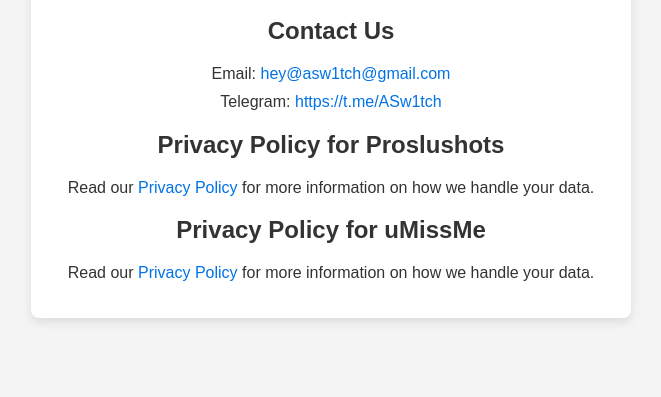
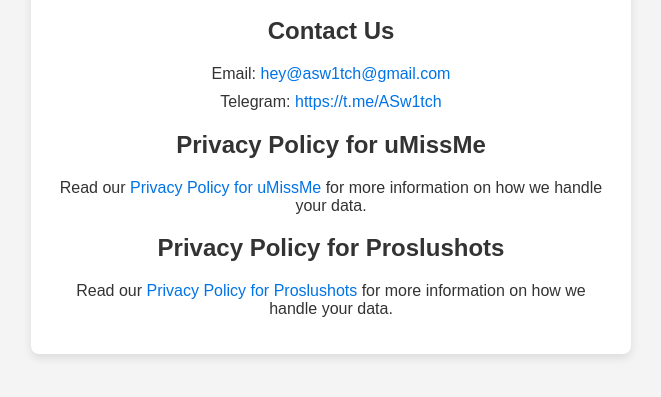
Before and after one commit to ASw1tch/asw1tch.github.io, a plain HTML site: page index.html in a window 1280 px wide. Shown: the part 159-556 px from the top of the page, without its empty margins (309-970 px from the left). Drawn offline with Linux system fonts and the light colour scheme.

Commit message:
Update index.html

```diff
--- a/index.html
+++ b/index.html
@@ -50,11 +50,12 @@
             <li>Telegram: <a href="https://t.me/ASw1tch" target="_blank">https://t.me/ASw1tch</a></li>
         </ul>
 
+           <h2>Privacy Policy for uMissMe</h2>
+        <p>Read our <a href="https://asw1tch.github.io/umissme-privacy-policy.html" target="_blank">Privacy Policy for uMissMe </a> for more information on how we handle your data.</p>
+
         <h2>Privacy Policy for Proslushots</h2>
-        <p>Read our <a href="https://app.flycricket.com/documents/policies/edit/b4a228e2-916b-4cd1-b1b0-552621f58712" target="_blank">Privacy Policy</a> for more information on how we handle your data.</p>
+        <p>Read our <a href="https://app.flycricket.com/documents/policies/edit/b4a228e2-916b-4cd1-b1b0-552621f58712" target="_blank">Privacy Policy for Proslushots</a> for more information on how we handle your data.</p>
 
-           <h2>Privacy Policy for uMissMe</h2>
-        <p>Read our <a href="https://asw1tch.github.io/umissme-privacy-policy.html" target="_blank">Privacy Policy</a> for more information on how we handle your data.</p>
     </div>
 </body>
 </html>
```
